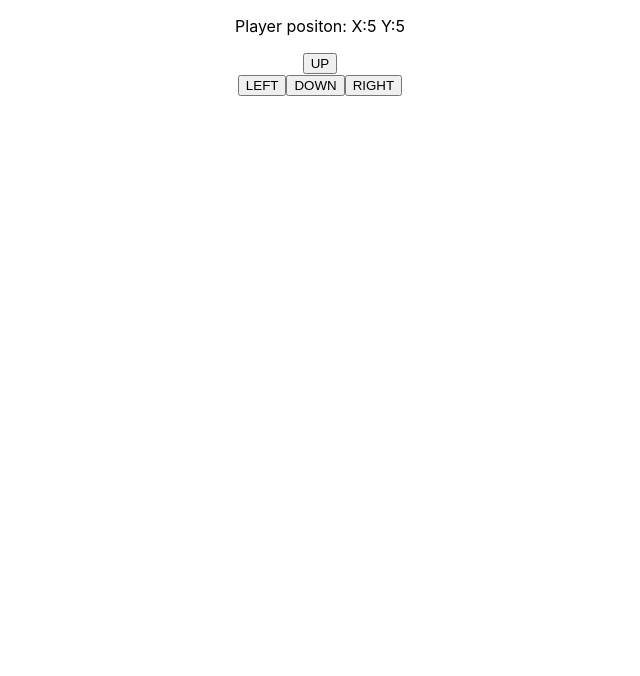
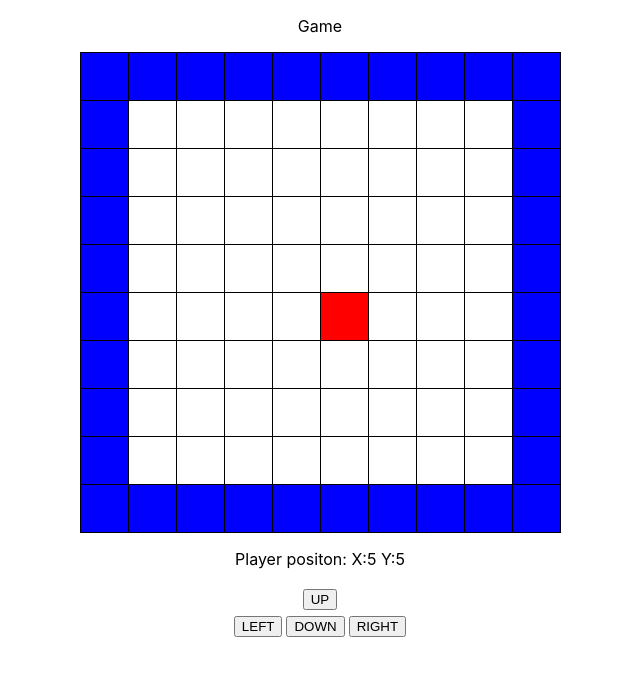
Before and after one commit to lucadumitrascu/project-ibm-web-dev-training, a React (Create React App) app: page / in a window 1280 px wide. Shown: the top 676 px of the page, without its empty margins (320-960 px from the left). Built offline with nearby package versions, Linux system fonts and the light colour scheme.

Commit message:
Implemented MapBase component - It is a 10x10 table where the player can move based on his coordinates (X and Y)

```diff
--- a/src/App.js
+++ b/src/App.js
@@ -1,10 +1,18 @@
-import './App.css';
-import PlayerController from './components/PlayerController';
+import React from "react";
+import PlayerController from "./components/PlayerController";
+import MapBase from "./components/MapBase";
+import "./App.css";
 
 function App() {
   return (
     <div className="App">
-         <PlayerController />
+      <p className="app-title">Game</p>
+      <div>
+        <MapBase />
+      </div>
+      <div>
+        <PlayerController />
+      </div>
     </div>
   );
 }
--- /dev/null
+++ b/src/components/MapBase.js
@@ -0,0 +1,49 @@
+import React from "react";
+import { connect } from "react-redux";
+import '../index.css'
+
+const MapBase = ({ playerX, playerY }) => {
+
+  const renderTable = () => {
+    const rows = Array.from({ length: 10 }, (_, rowIndex) => rowIndex);
+    const cols = Array.from({ length: 10 }, (_, colIndex) => colIndex);
+
+    return rows.map(rowIndex => (
+      <tr key={rowIndex}>
+        {
+          cols.map(colIndex => {
+            let className = "";
+
+            if (playerX === colIndex && playerY === rowIndex) {
+              className = "player-cell";
+            }
+
+            if (rowIndex === 0 || rowIndex === 9 || colIndex === 0 || colIndex === 9) {
+              className = "map-border";
+            }
+
+            return <td key={colIndex} className={className}></td>;
+          })
+        }
+
+      </tr>
+    ));
+  };
+
+  return (
+    <div className="main-div-map">
+      <table className="map-table">
+        <tbody>
+          {renderTable()}
+        </tbody>
+      </table>
+    </div>
+  );
+};
+
+const mapStateToProps = (state) => ({
+  playerX: state.playerX,
+  playerY: state.playerY
+});
+
+export default connect(mapStateToProps)(MapBase);
--- a/src/index.css
+++ b/src/index.css
@@ -11,3 +11,47 @@ code {
   font-family: source-code-pro, Menlo, Monaco, Consolas, 'Courier New',
     monospace;
 }
+
+
+/* MAP */
+.main-div-map {
+  display: flex;
+  align-items: center;
+  justify-content: center;
+}
+
+tr,
+td {
+  border: 1px solid black;
+  width: 45px;
+  height: 45px;
+  border-collapse: collapse;
+}
+
+table {
+  border-collapse: collapse;
+}
+
+.map-border {
+  background-color: blue;
+}
+
+
+/* PLAYER */
+.player-cell {
+  background-color: red;
+}
+
+.main-div {
+  display: flex;
+  flex-direction: column;
+}
+
+.secondary-div {
+  margin: 2px;
+  margin-bottom: 0px;
+}
+
+.button-keypad {
+  margin: 2px;
+}
```
